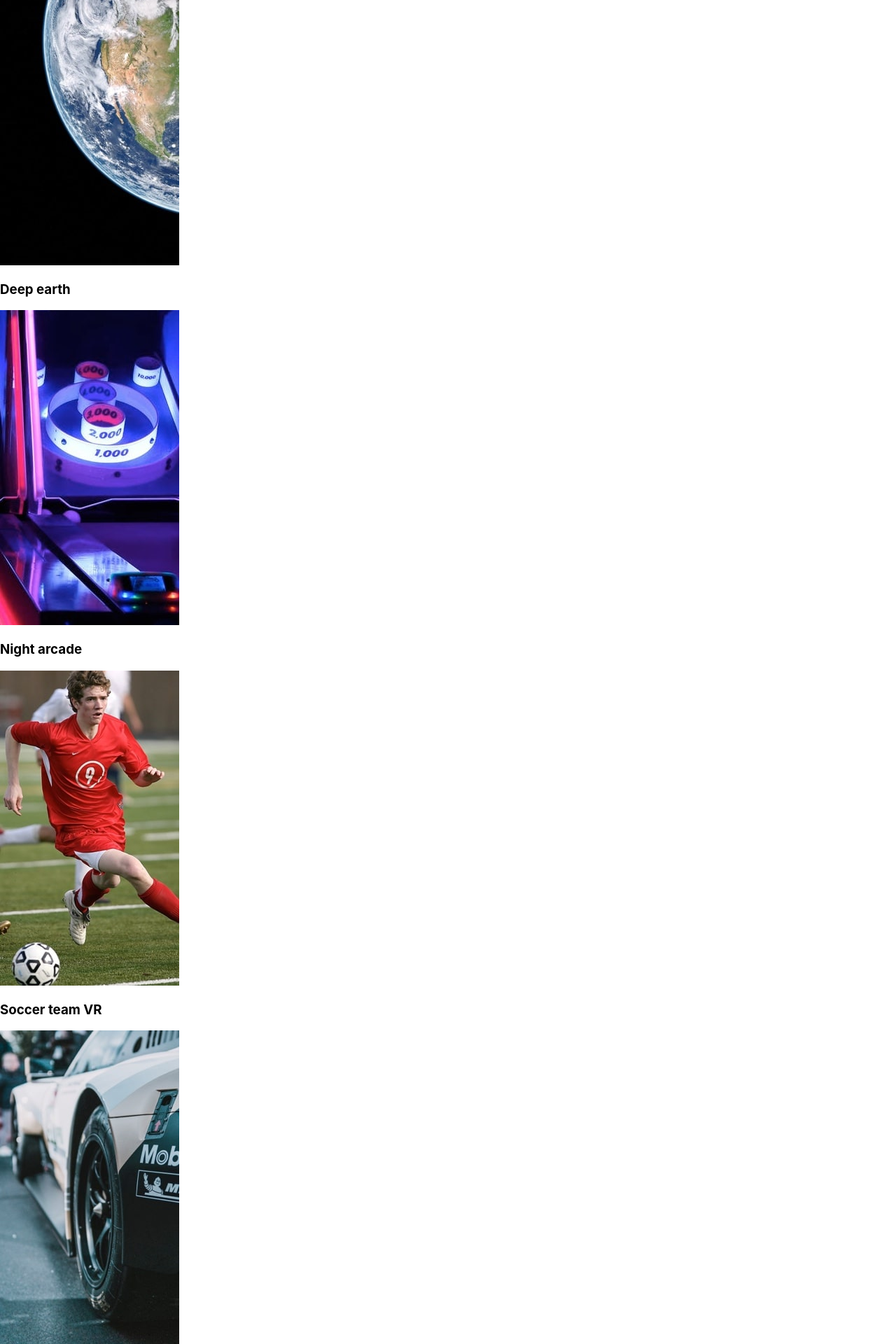
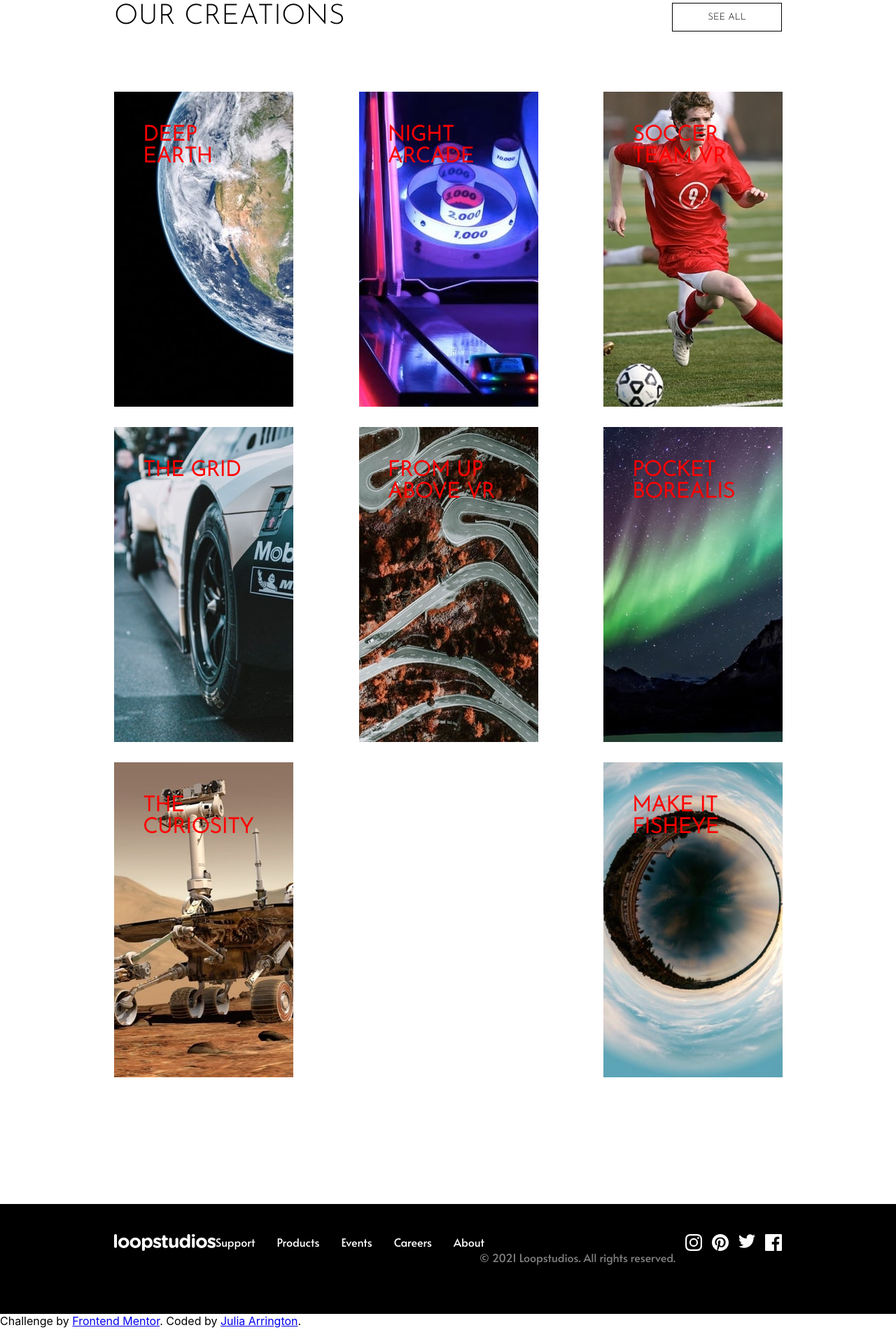
Before and after one commit to partum/loopstudios, a React (Create React App) app in the folder loopstudios/: page / in a window 1280 px wide. Shown: the part 1480-3400 px from the top of the page at 70% size. After the commit the page ends 3377 px from the top, so only its background shows below. Built offline with nearby package versions, Linux system fonts and the light colour scheme.

Commit message:
start of cards and footer

```diff
--- a/loopstudios/src/App.js
+++ b/loopstudios/src/App.js
@@ -96,9 +96,10 @@ function Creations() {
     { id: 8, title: "Make it fisheye", pic: fisheye }
   ];
   return (
-    <div>
+    <div className="ourCreations">
       <h2>Our creations</h2>
-      <MyButton foo="See all" />
+      <MyButton txt="See all" />
+      <div className="flex-container">
         {projects.map(tile => (
           <article key={tile.id}>
             <img src={tile.pic} className="tile" />
@@ -106,11 +107,12 @@ function Creations() {
           </article>
         ))}
       </div>
+    </div>
   );
 }
 
 function MyButton(props) {
-  return <button>{props.foo}</button>;
+  return <button>{props.txt}</button>;
 }
 
 function Footer() {
@@ -124,8 +126,8 @@ function Footer() {
     <footer>
       <img src={logo} className="App-logo" alt="logo" />
       {social.map(icon => (
-        <a href="#" key={social.id}>
-          <img src={logo.pic} className="social-icon" alt={logo.title} />
+        <a href="#" key={icon.id}>
+          <img src={icon.pic} className="social-icon" alt={icon.title} />
         </a>
       ))}
       <NavLinks />
--- a/loopstudios/src/style.css
+++ b/loopstudios/src/style.css
@@ -74,9 +74,97 @@ h2 {
   margin: 0;
   margin-bottom: 42px;
   font-weight: 300;
+  display: inline;
 }
 p {
   margin: 0;
   font-family: "Alata", sans-serif;
   color: gray;
 }
+.ourCreations {
+  padding: 0 163px;
+  margin-top: 179px;
+}
+.ourCreations button {
+  float: right;
+  text-transform: uppercase;
+  font-family: "Josefin Sans", sans-serif;
+  height: 41px;
+  width: 157px;
+  border: 1px solid black;
+  background-color: white;
+  font-weight: 300;
+}
+.flex-container {
+  display: flex;
+  margin-top: 87px;
+  flex-wrap: wrap;
+  justify-content: space-between;
+}
+article {
+  width: 255px;
+  height: 448px;
+  padding-bottom: 31px;
+}
+article img {
+  z-index: 0;
+}
+h3 {
+  text-transform: uppercase;
+  font-family: "Josefin Sans", sans-serif;
+  color: red;
+  font-size: 30px;
+  margin: 0;
+  width: 255px;
+  height: 448px;
+  padding: 41px;
+  z-index: 50;
+  box-sizing: border-box;
+  position: relative;
+  top: -448px;
+}
+/* .flex-container article {
+  padding-left: 28px;
+  padding-bottom: 28px;
+}
+.flex-container:first-child {
+  padding-left: 0px;
+} */
+footer {
+  height: 157px;
+  background-color: black;
+  color: white;
+  box-sizing: border-box;
+  margin-top: 152px;
+  padding: 43px 163px;
+}
+footer .App-logo {
+  width: 145px;
+  height: auto;
+  display: block;
+  position: relative;
+  float: left;
+}
+footer a {
+  padding-left: 14px;
+  position: relative;
+  float: right;
+}
+footer span {
+  display: block;
+  float: left;
+}
+footer span a {
+  color: white;
+  text-decoration: none;
+  font-family: "Alata", sans-serif;
+  padding-right: 31px;
+  padding-left: 0px;
+}
+footer span a:hover {
+  text-decoration: underline;
+}
+footer p {
+  position: relative;
+  float: right;
+}
```
Lines whose indentation alone changed are shown as unchanged.
